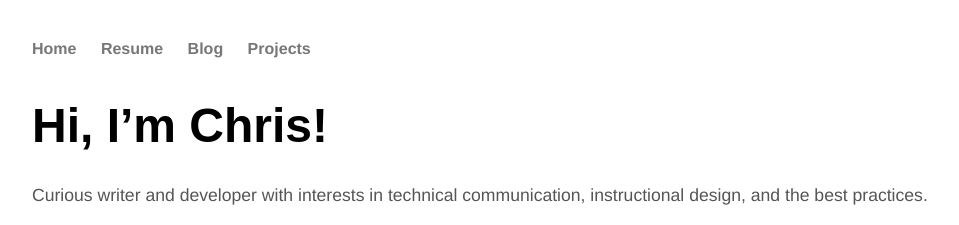
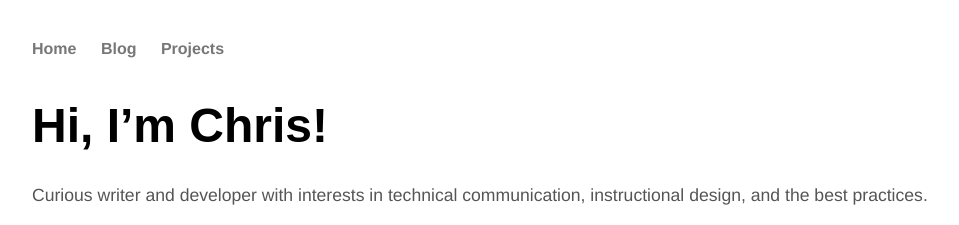
Before and after one commit to chriso23/chriso23.github.io, a Jekyll site: the page built from index.md, in a window 1280 px wide. Shown: the top 225 px of the page, without its empty margins (160-1119 px from the left). Built offline with Jekyll 4.4.1, drawn with Linux system fonts in a browser that asks for light colours.

Commit message:
Update default.html

```diff
--- a/_layouts/default.html
+++ b/_layouts/default.html
@@ -11,7 +11,6 @@
 
 	    	<ul>
 	       		<li><a href="/">Home</a></li>
-		 		<li><a href="/resume/">Resume</a></li>
 				<li><a href="/blog/">Blog</a></li>
 				<li><a href="/projects/">Projects</a></li>
 	    	</ul>
```
